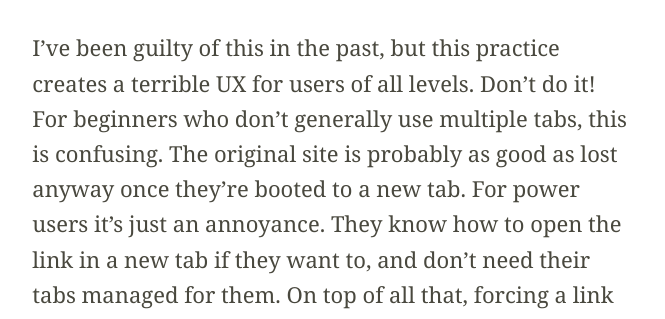
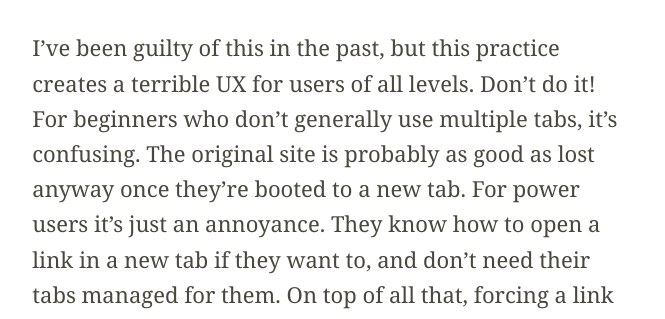
Before and after one commit to elliotdickison/elliotdickison.github.io, a Jekyll site: the page built from _posts/2015-06-27-target-equals-blank.md, in a window 1280 px wide. Shown: the part 820-1139 px from the top of the page, without its empty margins (307-972 px from the left). Built offline with Jekyll 4.4.1, drawn with Linux system fonts in a browser that asks for light colours; nearby versions of some CDN libraries; some of the changed text lies outside the part shown.

Commit message:
Last tweak, I promise

```diff
--- a/_posts/2015-06-27-target-equals-blank.md
+++ b/_posts/2015-06-27-target-equals-blank.md
@@ -7,6 +7,6 @@
 
 This feature is usually used (abused) by websites in an attempt to keep users from navigating away to other sites. By setting this attribute on external links a website can ensure that it will remain open in your browser when you click on those links. "Surely you didn't mean to leave *this* super-awesome site. Here, let me just open that other lame-o page in a new tab for you. Come back soon!"
 
-I've been guilty of this in the past, but this practice creates a terrible UX for users of all levels. Don't do it! For beginners who don't generally use multiple tabs, this is confusing. The original site is probably as good as lost anyway once they're booted to a new tab. For power users it's just an annoyance. They know how to open the link in a new tab if they want to, and don't need their tabs managed for them. On top of all that, forcing a link to open in a new tab breaks the browser history. The new tab comes with a new history stack and the back button doesn't point *anywhere*, let alone to the original site. It's actually harder to get back!
+I've been guilty of this in the past, but this practice creates a terrible UX for users of all levels. Don't do it! For beginners who don't generally use multiple tabs, it's confusing. The original site is probably as good as lost anyway once they're booted to a new tab. For power users it's just an annoyance. They know how to open a link in a new tab if they want to, and don't need their tabs managed for them. On top of all that, forcing a link to open in a new tab breaks the browser history. The new tab comes with a new history stack and the back button doesn't point *anywhere*, let alone to the original site. It's actually harder to get back!
 
 There is really no good reason to use `target="_blank"`. If you're building a complex site or app explicitly designed to be used in multiple windows then you can use `target="<window name>"`. This will also cause a link to open in a new tab, but will explicitly name the tab for future reference. All links targeting the same name will be opened in the same tab. This will keep things organized and consistent and will not spawn a million tabs if a user mashes the same link over and over.
```
